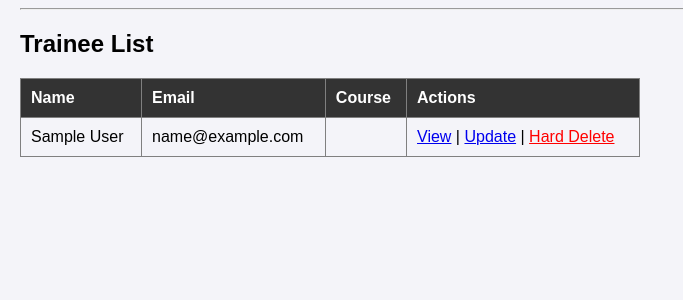
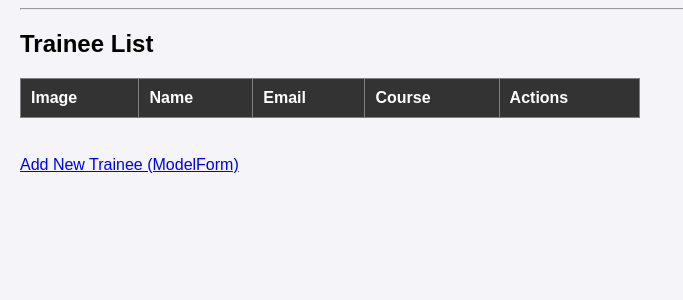
Before and after one commit to MariamAsall/djangolab1, a Django app: page /trainee/ in a window 1280 px wide. Shown: the part 38-338 px from the top of the page, without its empty margins (0-683 px from the left). Run offline with Django 4.2, Linux system fonts and the light colour scheme; data comes from the database, SQL or seed files in the repository; both versions use the stored data as it was after the commit; tables that the repository leaves empty hold one stand-in row (values such as "Sample post"); lists and menus that the app fills with data are empty.

Commit message:
implement trainee management with ModelForm, image upload support, and soft delete functionality

```diff
--- a/ITIan/ITIan/urls.py
+++ b/ITIan/ITIan/urls.py
@@ -18,6 +18,8 @@ from django.contrib import admin
 from django.urls import path, include
 from Course import views as course_views
 from django.views.generic import RedirectView
+from django.conf import settings
+from django.conf.urls.static import static
 
 urlpatterns = [
     path('admin/', admin.site.urls),
@@ -30,3 +32,6 @@ urlpatterns = [
     path('accounts/', include('django.contrib.auth.urls')),
     path('register/', course_views.register, name='register'),
 ]
+
+if settings.DEBUG:
+    urlpatterns += static(settings.MEDIA_URL, document_root=settings.MEDIA_ROOT)
--- a/ITIan/Trainee/models.py
+++ b/ITIan/Trainee/models.py
@@ -5,8 +5,10 @@ class Trainee(models.Model):
     first_name = models.CharField(max_length=50)
     last_name = models.CharField(max_length=50)
     email = models.EmailField(unique=True)
-    # The ForeignKey links this trainee to a course
+    image = models.ImageField(upload_to='trainees/images/', null=True, blank=True)
     course = models.ForeignKey(Course, on_delete=models.CASCADE, related_name='trainees')
+
+    is_deleted = models.BooleanField(default=False)
 
     def __str__(self):
         return f"{self.first_name} {self.last_name}"
--- a/ITIan/Trainee/urls.py
+++ b/ITIan/Trainee/urls.py
@@ -4,12 +4,9 @@ from . import views
 urlpatterns = [
     path('', views.traineelist, name='traineelist'),
     path('add/', views.add_trainee, name='add_trainee'),
+    path('add/modelform/', views.add_trainee_modelform, name='add_trainee_modelform'), # المسار الجديد
+    path('details/<int:id>/', views.trainee_details, name='trainee_details'),
     path('update/<int:id>/', views.update_trainee, name='update_trainee'),
     path('delete/<int:id>/', views.delete_trainee, name='delete_trainee'),
-
-    path('accounts/', include('django.contrib.auth.urls')),
-
-    path('details/<int:id>/', views.trainee_details, name='trainee_details'),
-    path('add/', views.add_trainee, name='add_trainee'),
-    path('delete/<int:id>/', views.delete_trainee, name='delete_trainee'),
+    path('delete/soft/<int:id>/', views.soft_delete_trainee, name='soft_delete_trainee'),
 ]
--- a/ITIan/Trainee/views.py
+++ b/ITIan/Trainee/views.py
@@ -3,7 +3,7 @@ from .models import Trainee
 from Course.models import Course
 
 def traineelist(request):
-    trainees = Trainee.objects.all()
+    trainees = Trainee.objects.filter(is_deleted=False)
     return render(request, 'trainee/list.html', {'trainees': trainees})
 
 def trainee_details(request, id):
@@ -43,3 +43,20 @@ def delete_trainee(request, id):
     trainee = get_object_or_404(Trainee, id=id)
     trainee.delete()
     return redirect('traineelist')
+
+def add_trainee_modelform(request):
+    if request.method == 'POST':
+        form = TraineeForm(request.POST, request.FILES)
+        if form.is_valid():
+            form.save()
+            return redirect('traineelist')
+    else:
+        form = TraineeForm()
+    return render(request, 'trainee/add_modelform.html', {'form': form})
+
+
+def soft_delete_trainee(request, id):
+    trainee = get_object_or_404(Trainee, id=id)
+    trainee.is_deleted = True
+    trainee.save()
+    return redirect('traineelist')
--- a/ITIan/templates/trainee/list.html
+++ b/ITIan/templates/trainee/list.html
@@ -1,29 +1,37 @@
 {% extends 'base.html' %}
 {% block content %}
     <h2>Trainee List</h2>
-    <table border="1">
+    <table border="1" cellpadding="10">
         <tr>
-            <th>Name</th>
+            <th>Image</th> <th>Name</th>
             <th>Email</th>
-            <th>Course</th> <th>Actions</th>
+            <th>Course</th>
+            <th>Actions</th>
         </tr>
         {% for trainee in trainees %}
         <tr>
+            <td>
+                {% if trainee.image %}
+                    <img src="{{ trainee.image.url }}" width="50" height="50" style="object-fit: cover;">
+                {% else %}
+                    <span>No Image</span>
+                {% endif %}
+            </td>
             <td>{{ trainee.first_name }} {{ trainee.last_name }}</td>
             <td>{{ trainee.email }}</td>
-            <td>{{ trainee.course.name }}</td>
-            <td>
+            <td>{{ trainee.course.name }}</td> <td>
                 <a href="{% url 'trainee_details' trainee.id %}">View</a> |
-
                 <a href="{% url 'update_trainee' trainee.id %}">Update</a> |
-
+                <a href="{% url 'soft_delete_trainee' trainee.id %}" style="color: orange;">Soft Delete</a> |
                 <a href="{% url 'delete_trainee' trainee.id %}"
                    style="color: red;"
-                   onclick="return confirm('Are you sure you want to delete this trainee permanently?')">
+                   onclick="return confirm('Delete permanently?')">
                    Hard Delete
                 </a>
             </td>
         </tr>
         {% endfor %}
     </table>
+    <br>
+    <a href="{% url 'add_trainee_modelform' %}">Add New Trainee (ModelForm)</a>
 {% endblock %}
```
Also changed, not shown: ITIan/Trainee/forms.py (added, +7 -0 lines), ITIan/templates/trainee/add_modelform.html (added, +17 -0 lines), ITIan/db.sqlite3.
